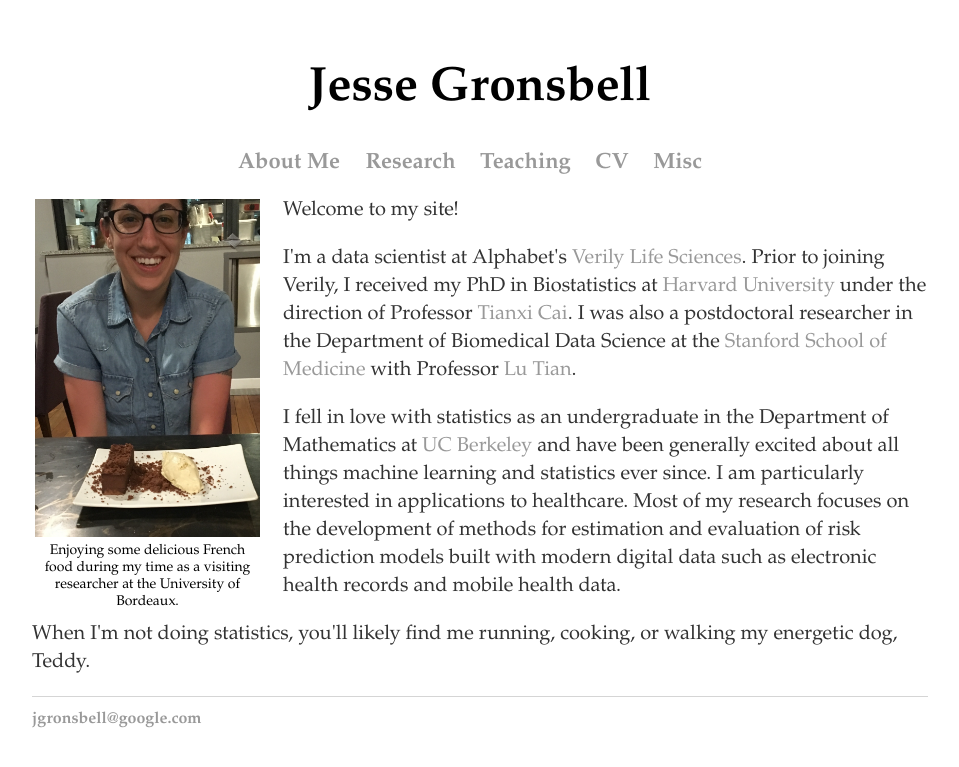
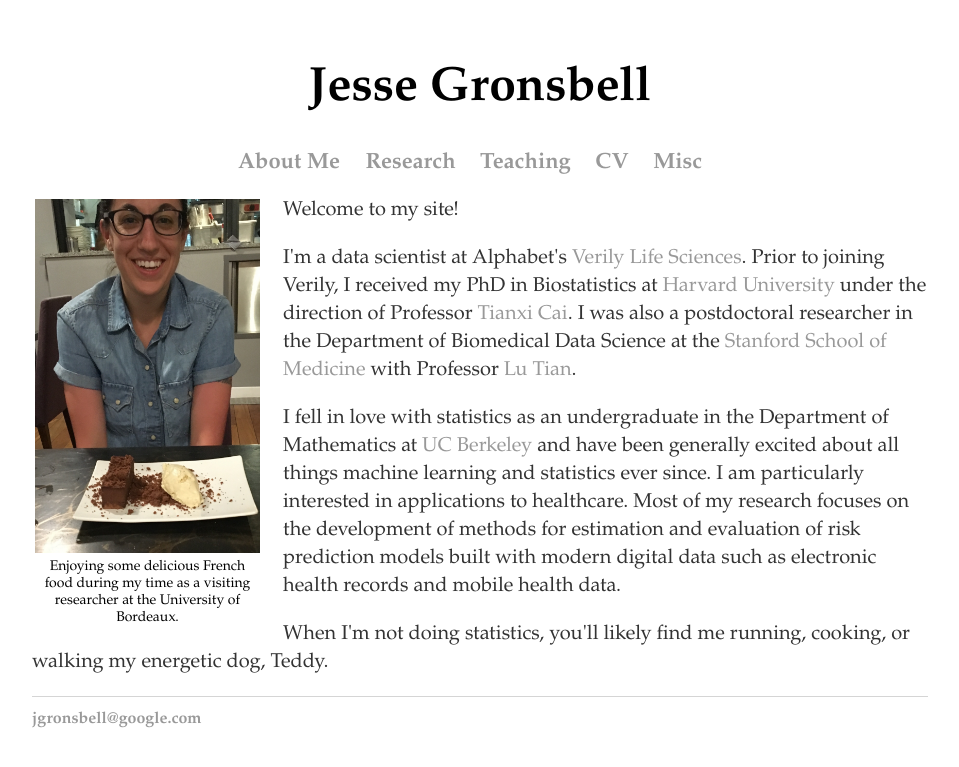
Before and after one commit to jgrons/old_website, a Jekyll site: the page built from index.html, in a window 1280 px wide. Shown: the top 767 px of the page, without its empty margins (160-1119 px from the left). Built offline with Jekyll 4.4.1, drawn with Linux system fonts in a browser that asks for light colours.

Commit message:
Update index.html

```diff
--- a/index.html
+++ b/index.html
@@ -9,7 +9,7 @@
 <tr>
 
 <td align = "center" style="font-size:14px; font-family: palatino">
-<img src="../pics/me_france.jpg" HEIGHT="338" WIDTH="225"
+<img src="../pics/me_france.jpg" HEIGHT="354" WIDTH="225"
                   title="JG" alt="JG"/>
 <br />
 Enjoying some delicious French food during my time as a visiting researcher at the University of Bordeaux.
```
